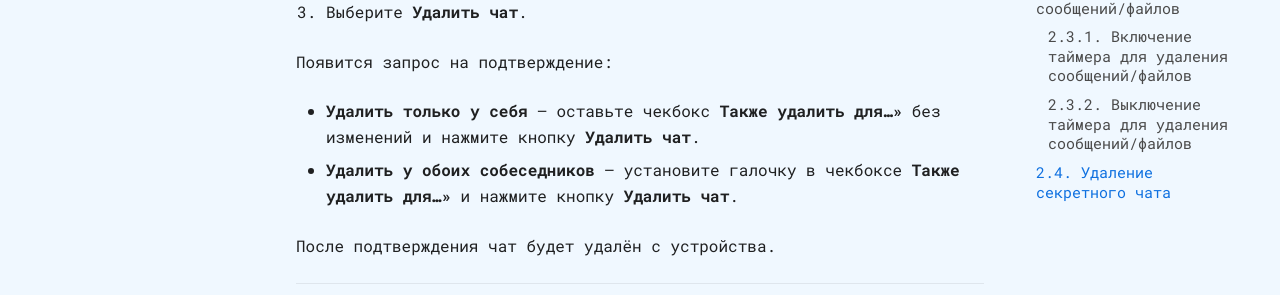
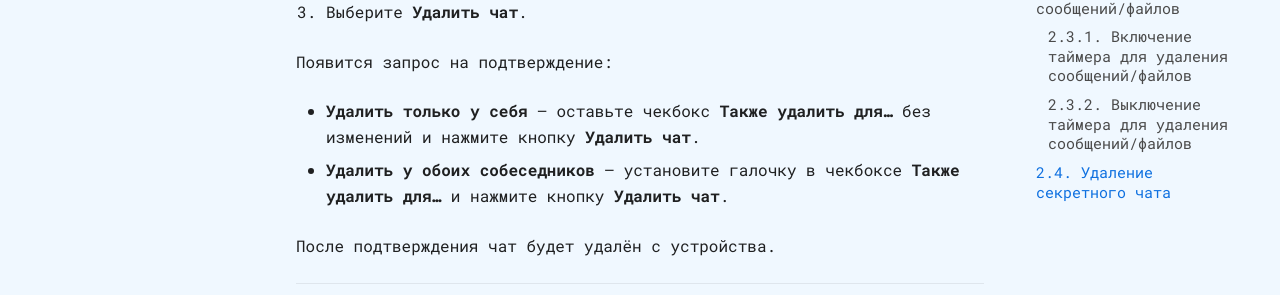
Before and after one commit to novillero/dac-advanced, an MkDocs documentation site: the page built from docs/instructions/irina23102026-instruction.md, in a window 1280 px wide and 900 px high, scrolled down 3293 px. Shown: the part 527-822 px from the top of the window. Built offline with MkDocs 1.6.1 and Material for MkDocs 9.7.7, drawn with Linux system fonts in a browser that asks for light colours; some web fonts are replaced.

Commit message:
убрала кавычки в строках 163 и 166

```diff
--- a/docs/instructions/irina23102026-instruction.md
+++ b/docs/instructions/irina23102026-instruction.md
@@ -160,10 +160,10 @@
 
 Появится запрос на подтверждение:
 
-- **Удалить только у себя** — оставьте чекбокс **Также удалить для…»** без изменений
+- **Удалить только у себя** — оставьте чекбокс **Также удалить для…** без изменений
 и нажмите кнопку **Удалить чат**.
 
-- **Удалить у обоих собеседников** — установите галочку в чекбоксе **Также удалить для…»** и нажмите кнопку **Удалить чат**.
+- **Удалить у обоих собеседников** — установите галочку в чекбоксе **Также удалить для…** и нажмите кнопку **Удалить чат**.
 
 После подтверждения чат будет удалён с устройства.
 
```
